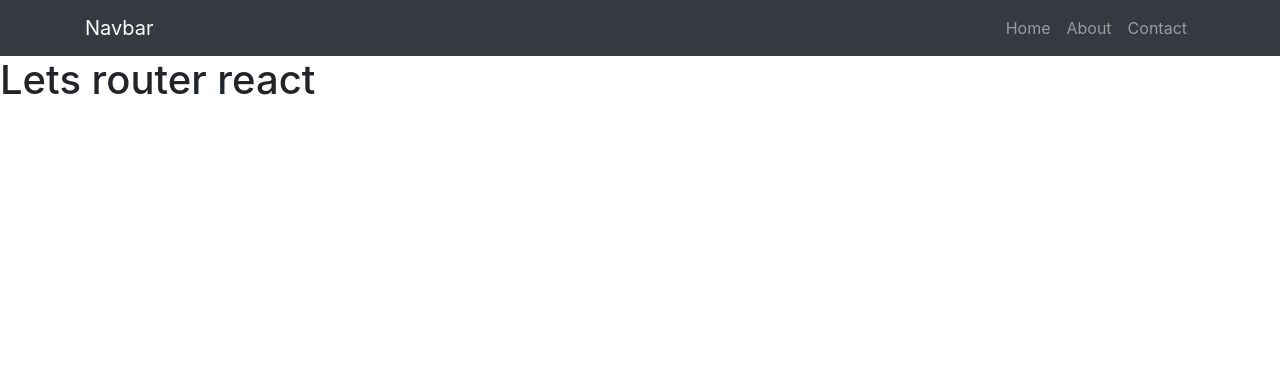
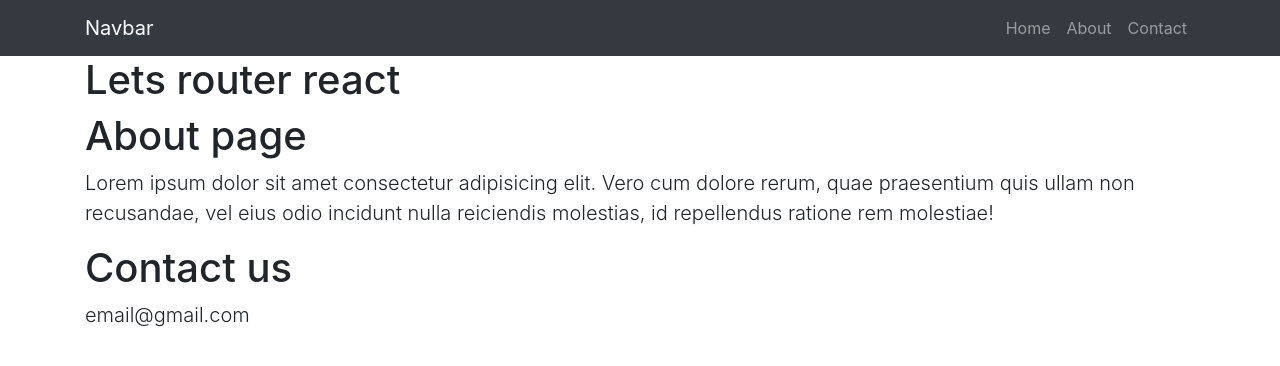
Before and after one commit to MariusCodeAcademy/react-router-type1, a React (Create React App) app: page / in a window 1280 px wide. Shown: the top 366 px of the page. Built offline with nearby package versions, Linux system fonts and the light colour scheme.

Commit message:
pages created and imported

```diff
--- a/src/App.js
+++ b/src/App.js
@@ -1,11 +1,20 @@
 import './styles/App.css';
 import Navbar from './components/Navbar';
+import AboutPage from './components/pages/About';
+import ContactPage from './components/pages/Contact';
+
+// create simple about component
+// create simple contact us component
 
 function App() {
   return (
     <div className='App'>
       <Navbar />
-      <h1>Lets router react</h1>
+      <div className='container'>
+        <h1>Lets router react</h1>
+        <AboutPage />
+        <ContactPage />
+      </div>
     </div>
   );
 }
--- /dev/null
+++ b/src/components/pages/About.js
@@ -0,0 +1,15 @@
+function AboutPage() {
+  return (
+    <main>
+      <h1>About page</h1>
+      <p className='lead'>
+        Lorem ipsum dolor sit amet consectetur adipisicing elit. Vero cum dolore
+        rerum, quae praesentium quis ullam non recusandae, vel eius odio
+        incidunt nulla reiciendis molestias, id repellendus ratione rem
+        molestiae!
+      </p>
+    </main>
+  );
+}
+
+export default AboutPage;
--- /dev/null
+++ b/src/components/pages/Contact.js
@@ -0,0 +1,10 @@
+function ContactPage() {
+  return (
+    <main>
+      <h1>Contact us</h1>
+      <p className='lead'>email@gmail.com</p>
+    </main>
+  );
+}
+
+export default ContactPage;
```
Also changed, not shown: 1 other file (tests, documents, lock files or other folders).
